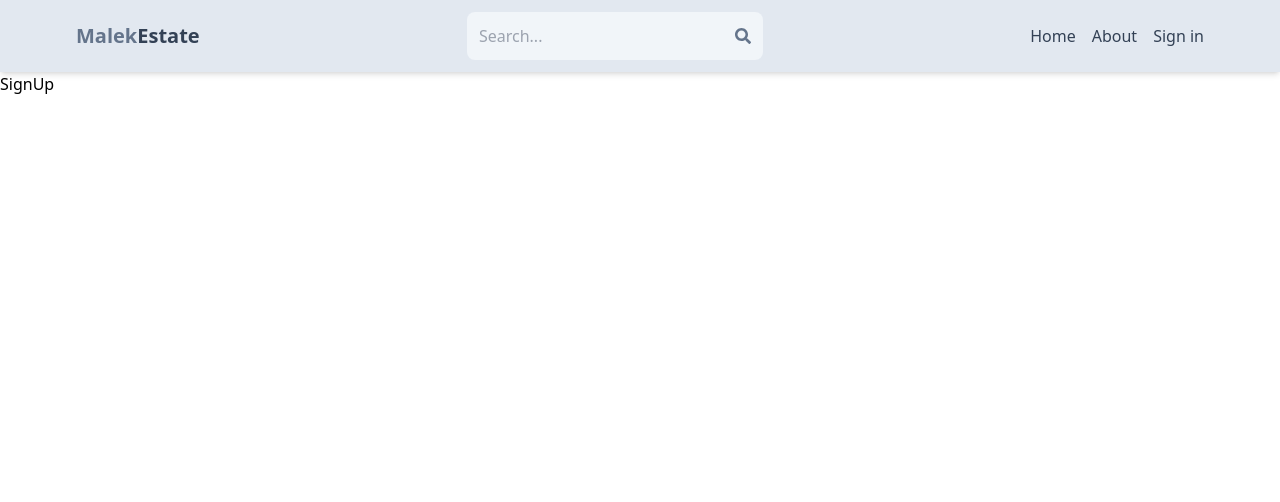
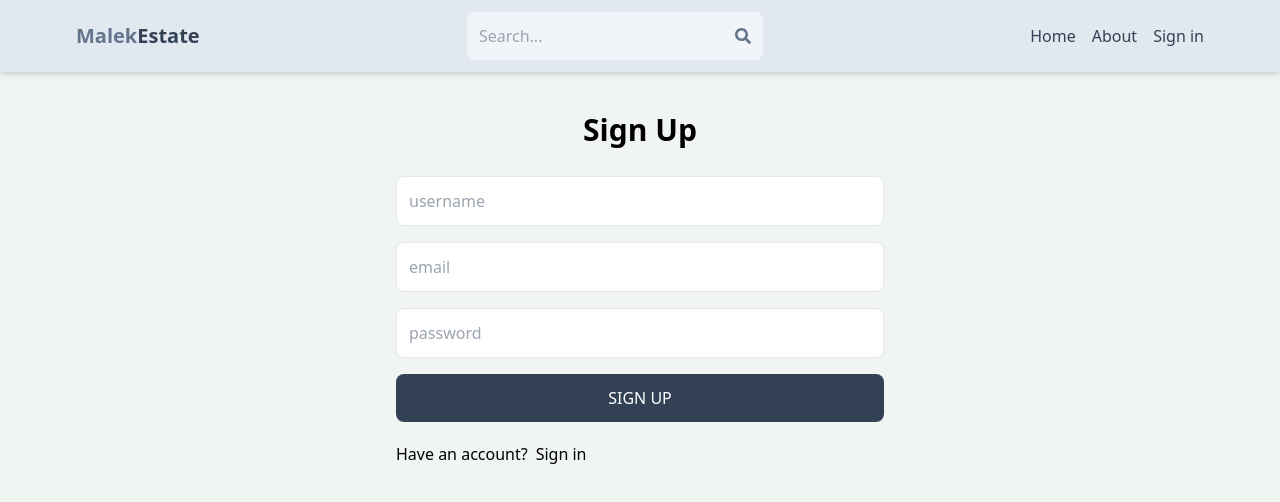
Before and after one commit to malekabd/MERN-FULL-STACK-PROJECT, a React (Vite) app in the folder client/: page /sign-up in a window 1280 px wide. Shown: the top 502 px of the page. Built offline with nearby package versions, Linux system fonts and the light colour scheme.

Commit message:
complete sign up page UI

```diff
--- a/client/src/index.css
+++ b/client/src/index.css
@@ -1,3 +1,7 @@
 @tailwind base;
 @tailwind components;
 @tailwind utilities;
+
+body{
+    background-color: rgb(241,245,241);
+}
--- a/client/src/pages/SignUp.jsx
+++ b/client/src/pages/SignUp.jsx
@@ -1,5 +1,38 @@
 import React from "react";
-
+import { Link } from "react-router-dom";
 export default function SignUp() {
-  return <div>SignUp</div>;
+  return (
+    <div className="p-3 max-w-lg mx-auto">
+      <h1 className="text-3xl text-center font-semibold my-7">Sign Up</h1>
+      <form className="flex flex-col gap-4">
+        <input
+          type="text"
+          placeholder="username"
+          className="border p-3 rounded-lg"
+          id="username"
+        />
+        <input
+          type="text"
+          placeholder="email"
+          className="border p-3 rounded-lg"
+          id="email"
+        />
+        <input
+          type="text"
+          placeholder="password"
+          className="border p-3 rounded-lg"
+          id="password"
+        />
+        <button className="bg-slate-700 text-white p-3 rounded-lg uppercase hover:opacity-95 disabled:opacity-80">
+          Sign Up
+        </button>
+      </form>
+      <div className="flex gap-2 mt-5">
+        <p>Have an account?</p>
+        <Link to="sign-in">
+          <span className="text">Sign in</span>
+        </Link>
+      </div>
+    </div>
+  );
 }
```
